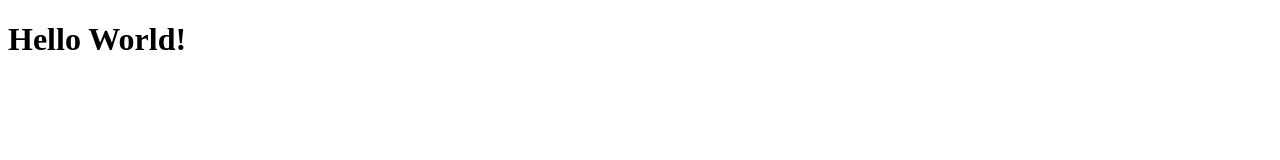
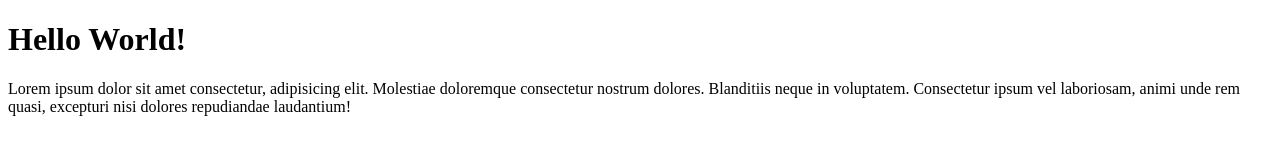
Before and after one commit to ramanovaris/wpu-git-test, a plain HTML site: page index.html in a window 1280 px wide. Drawn offline with Linux system fonts and the light colour scheme.

Commit message:
menambahkan paragraf

```diff
--- a/index.html
+++ b/index.html
@@ -7,5 +7,9 @@
   </head>
   <body>
     <h1>Hello World!</h1>
+    <p>
+      Lorem ipsum dolor sit amet consectetur, adipisicing elit. Molestiae doloremque consectetur nostrum dolores. Blanditiis neque in voluptatem. Consectetur ipsum vel laboriosam, animi unde rem quasi, excepturi nisi dolores repudiandae
+      laudantium!
+    </p>
   </body>
 </html>
```
